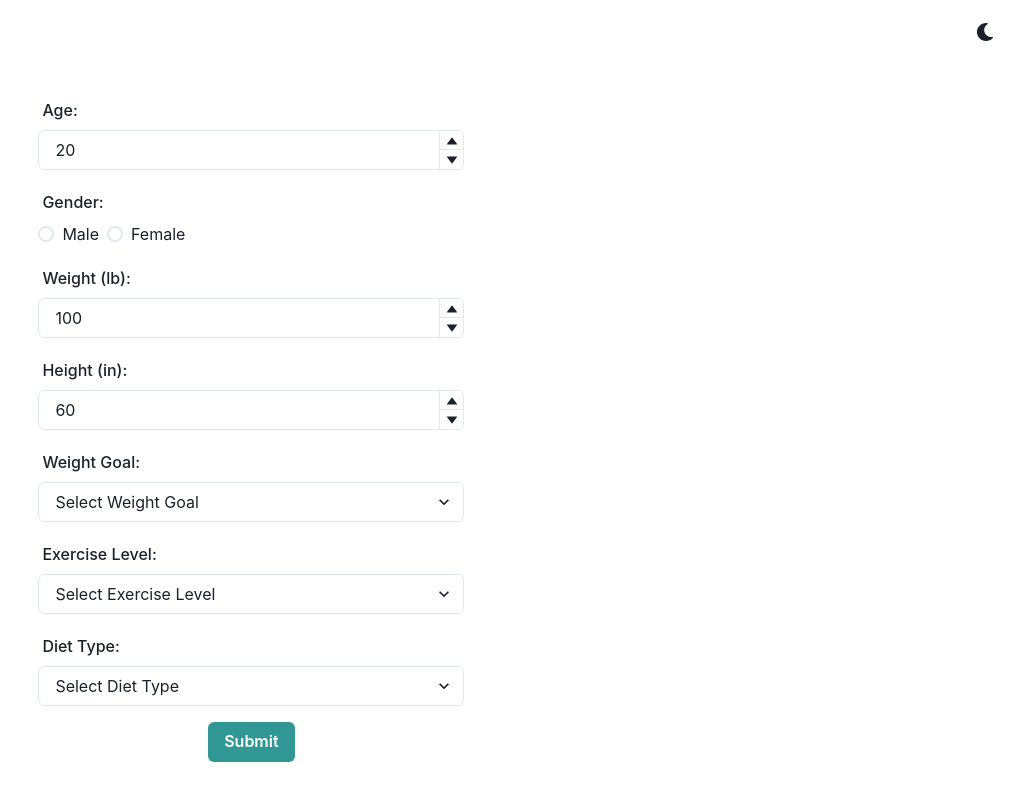
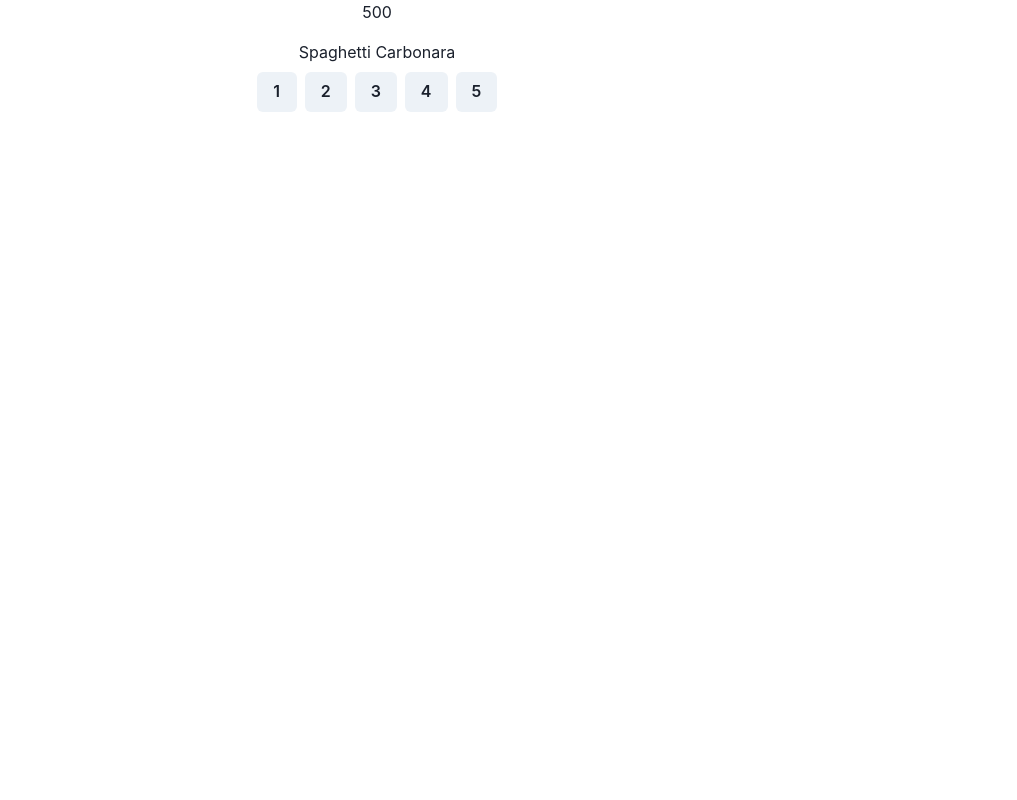
Before and after one commit to nathanhunsberger/CS3891-DietRecommendation, a React (Create React App) app in the folder frontend/: page / in a window 1280 px wide. Shown: the whole page, without its empty margins (263-1280 px from the left). Built offline with nearby package versions, Linux system fonts and the light colour scheme.

Commit message:
Connect to backend

```diff
--- a/frontend/src/App.tsx
+++ b/frontend/src/App.tsx
@@ -1,13 +1,21 @@
 import * as React from "react"
-
+import { useState } from "react"
 
 import { ChakraProvider, theme } from "@chakra-ui/react"
 import { GetUserInformation } from "./GetUserInformation"
+import { Recipe } from "./recipeModel"
+import { RecipeCards } from "./RecipeCards"
+import { tempRecipes } from "./tmp"
 export const App = () => {
+  const [seeds, setSeeds] = useState<Recipe[]>(tempRecipes);
 
   return (
     <ChakraProvider theme={theme}>
-      <GetUserInformation></GetUserInformation>
+      {seeds.length === 0 ?
+        <GetUserInformation setSeeds={setSeeds}/>
+        :
+        <RecipeCards recipes={seeds}/>
+      }
     </ChakraProvider>
   )
 }
--- a/frontend/src/GetUserInformation.tsx
+++ b/frontend/src/GetUserInformation.tsx
@@ -15,16 +15,23 @@ import {
     Radio,
     HStack,
     Button,
+    Input,
+    Textarea,
 } from "@chakra-ui/react"
 import { ColorModeSwitcher } from "./ColorModeSwitcher"
 import { ChangeEvent } from "react"
 // import { Formik, FormikProps } from 'formik';
 import { Field, FieldInputProps, Form, Formik, FormikProps } from 'formik';
 import axios from 'axios';
+import { fetchSeedRecipes } from "./RecommendationFetcher";
+import { Recipe } from "./recipeModel";
 
-export const GetUserInformation = () => {
-    const [age, setAge] = React.useState(0);
+interface formProps {
+    setSeeds: (newValue: Recipe[]) => void
+}
 
+export const GetUserInformation: React.FC<formProps> = ({
+    setSeeds }) => {
     const weightGoalRecord: Record<string, string> = {
         "extremelose": "Extreme Weight Loss",
         "weightlose": "Moderate Weight Loss",
@@ -59,7 +66,9 @@ export const GetUserInformation = () => {
         weightGoal: string;
         exerciseLevel: string;
         dietType: string;
+        description: string;
     };
+
 
 
     return (
@@ -77,7 +86,8 @@ export const GetUserInformation = () => {
                             height: 60,
                             weightGoal: '',
                             exerciseLevel: '',
-                            dietType: ''
+                            dietType: '',
+                            description: ''
                         }}
                         onSubmit={async (values, actions) => {
                             //metric conversions
@@ -103,7 +113,9 @@ export const GetUserInformation = () => {
 
                             try {
                                 const response = await axios.request(options);
-                                const macros = response.data.data[values.dietType];
+                                const macros: any = response.data.data[values.dietType];
+                                const recipes = await fetchSeedRecipes(response.data.data.calorie, macros.protein, macros.fat, macros.carbs, values.description);
+                                console.log(recipes);
 
                             } catch (error) {
                                 console.error(error);
@@ -148,7 +160,7 @@ export const GetUserInformation = () => {
                                             <FormLabel marginTop={5} marginLeft={1}>Weight (lb):</FormLabel>
                                             <NumberInput step={10} {...field} onChange={(val) =>
                                                 form.setFieldValue(field.name, val)} >
-                                                <NumberInputField  required />
+                                                <NumberInputField required />
                                                 <NumberInputStepper>
                                                     <NumberIncrementStepper />
                                                     <NumberDecrementStepper />
@@ -157,13 +169,14 @@ export const GetUserInformation = () => {
                                         </FormControl>
                                     )}
                                 </Field>
+
                                 <Field name='height' >
                                     {({ field, form }: { field: FieldInputProps<number>, form: FormikProps<Values> }) => (
                                         <FormControl isInvalid={((form.errors.height || form.values.height <= 0) && form.touched.height) || false}>
                                             <FormLabel marginTop={5} marginLeft={1}>Height (in):</FormLabel>
                                             <NumberInput step={1} {...field} onChange={(val) =>
                                                 form.setFieldValue(field.name, val)} >
-                                                <NumberInputField  required />
+                                                <NumberInputField required />
                                                 <NumberInputStepper>
                                                     <NumberIncrementStepper />
                                                     <NumberDecrementStepper />
@@ -172,6 +185,7 @@ export const GetUserInformation = () => {
                                         </FormControl>
                                     )}
                                 </Field>
+
                                 <Field name='weightGoal' >
                                     {({ field, form }: { field: FieldInputProps<string>, form: FormikProps<Values> }) => (
                                         <FormControl isInvalid={((form.errors.weightGoal || form.values.weightGoal == '') && form.touched.weightGoal) || false}>
@@ -214,6 +228,14 @@ export const GetUserInformation = () => {
                                         </FormControl>
                                     )}
                                 </Field>
+                                <Field name='description' >
+                                    {({ field, form }: { field: FieldInputProps<string>, form: FormikProps<Values> }) => (
+                                        <FormControl isInvalid={(form.errors.description && form.touched.height) || false}>
+                                            <FormLabel marginTop={5} marginLeft={1}>Describe your desired recipes:</FormLabel>
+                                            <Textarea overflowWrap={"normal"} size="md"{...field} verticalAlign="text-top"></Textarea>
+                                        </FormControl>
+                                    )}
+                                </Field>
                                 <Button
                                     mt={4}
                                     colorScheme='teal'
--- a/frontend/src/RecipeCards.tsx
+++ b/frontend/src/RecipeCards.tsx
@@ -1,15 +1,7 @@
 import React, { useState } from 'react';
-import { Box, Button, Image, Text } from '@chakra-ui/react';
+import { Box, Button, HStack, Image, Text, VStack } from '@chakra-ui/react';
 
-interface Recipe {
-  id: number;
-  name: string;
-  image: string;
-  calories: number,
-  protein: number,
-  fat: number,
-  carbs: number
-}
+import { Recipe } from './recipeModel';
 
 interface Props {
   recipes: Recipe[];
@@ -17,7 +9,7 @@ interface Props {
 
 export const RecipeCards: React.FC<Props> = ({ recipes }) => {
   const [currentRecipeIndex, setCurrentRecipeIndex] = useState(0);
-
+  const [showImage, setShowImage] = useState(false);
   const handleRateAndNext = (rating: number) => {
     console.log(`Rated recipe ${recipes[currentRecipeIndex].id} with ${rating}`);
     if (currentRecipeIndex < recipes.length - 1) {
@@ -30,13 +22,22 @@ export const RecipeCards: React.FC<Props> = ({ recipes }) => {
   return (
     <Box textAlign="center">
       {recipes.length > 0 && (
-        <Box>
+        <VStack>
+          {showImage?
           <Image src={recipes[currentRecipeIndex].image} alt={`Recipe ${currentRecipeIndex}`} />
-          <Text>{recipes[currentRecipeIndex].name}</Text>
+          :
+          <VStack >
+          <p>{recipes[currentRecipeIndex].calories}</p>
+          <p></p>
+          </VStack>
+        }
+         <Text>{recipes[currentRecipeIndex].name}</Text>
+          <HStack>
           {[1, 2, 3, 4, 5].map(rating => (
             <Button key={rating} onClick={() => handleRateAndNext(rating)}>{rating}</Button>
           ))}
-        </Box>
+          </HStack>
+        </VStack>
       )}
       {recipes.length === 0 && <Text>No recipes found.</Text>}
     </Box>
--- /dev/null
+++ b/frontend/src/recipeModel.ts
@@ -0,0 +1,9 @@
+export interface Recipe {
+    id: number;
+    name: string;
+    image: string;
+    calories: number,
+    protein: number,
+    fat: number,
+    carbs: number
+  }
--- /dev/null
+++ b/frontend/src/tmp.ts
@@ -0,0 +1,48 @@
+import { Recipe } from "./recipeModel";
+export const tempRecipes: Recipe[] = [
+    {
+      id: 1,
+      name: "Spaghetti Carbonara",
+      image: "https://i.scdn.co/image/ab67616d00001e02ff9ca10b55ce82ae553c8228",
+      calories: 500,
+      protein: 20,
+      fat: 25,
+      carbs: 45
+    },
+    {
+      id: 2,
+      name: "Chicken Stir-Fry",
+      image: "https://i.scdn.co/image/ab67616d00001e02ff9ca10b55ce82ae553c8228",
+      calories: 400,
+      protein: 30,
+      fat: 15,
+      carbs: 35
+    },
+    {
+      id: 3,
+      name: "Vegetable Curry",
+      image: "https://i.scdn.co/image/ab67616d00001e02ff9ca10b55ce82ae553c8228",
+      calories: 350,
+      protein: 10,
+      fat: 20,
+      carbs: 40
+    },
+    {
+      id: 4,
+      name: "Grilled Salmon",
+      image: "https://i.scdn.co/image/ab67616d00001e02ff9ca10b55ce82ae553c8228",
+      calories: 300,
+      protein: 35,
+      fat: 15,
+      carbs: 10
+    },
+    {
+      id: 5,
+      name: "Caprese Salad",
+      image: "https://i.scdn.co/image/ab67616d00001e02ff9ca10b55ce82ae553c8228",
+      calories: 200,
+      protein: 10,
+      fat: 15,
+      carbs: 5
+    }
+];
```
Lines whose indentation alone changed are shown as unchanged.
